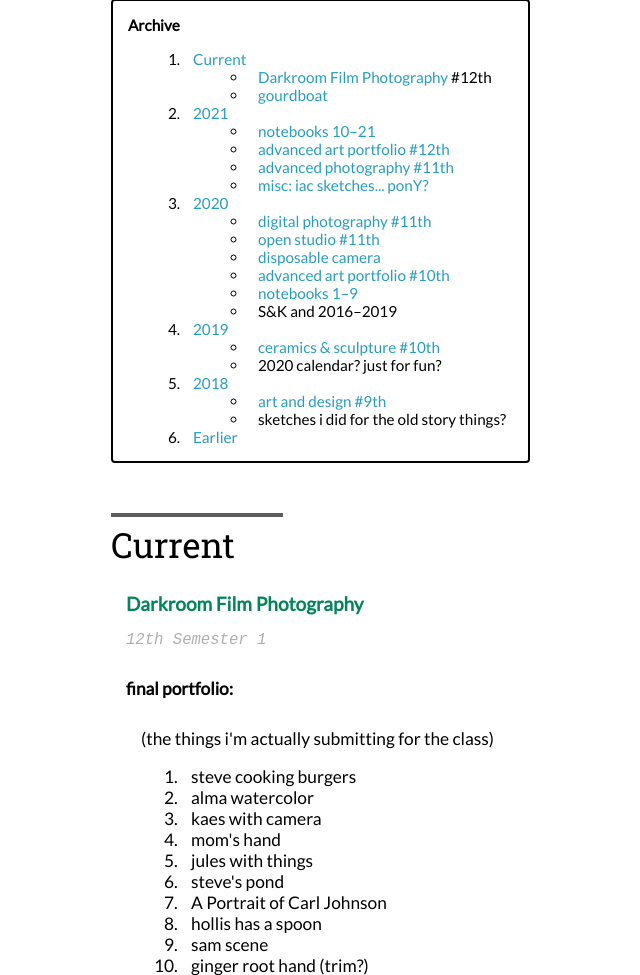
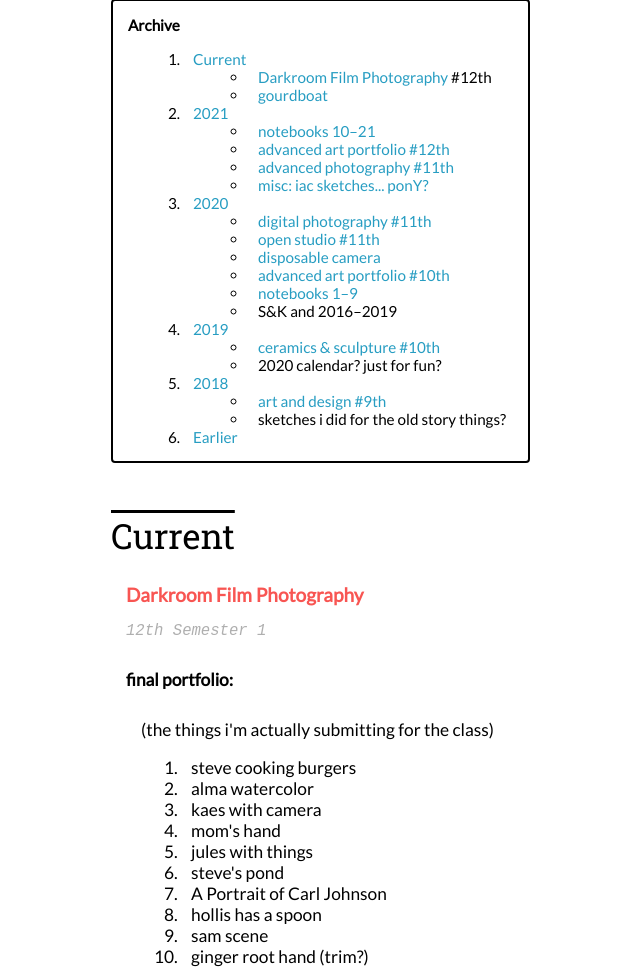
Before and after one commit to tobincooney/site, a PHP site: page /archive.html in a window 1280 px wide. Shown: the part 209-1184 px from the top of the page, without its empty margins (153-793 px from the left). Run offline with PHP 8.4, Linux system fonts and the light colour scheme.

Commit message:
style changes

```diff
--- a/archive.html
+++ b/archive.html
@@ -74,7 +74,6 @@
 	<!-- current -->
 
 	<span>
-		<hr />
 		<a id="current"></a>
 		<h3>Current</h3>
 
@@ -130,7 +129,6 @@
 	<!--2021-->
 
 	<span>
-		<hr />
 		<a id="2021"></a>
 		<h3>2021</h3>
 
@@ -181,7 +179,6 @@
 	<!--2020-->
 
 	<span>
-		<hr />
 		<a id="2020"></a>
 		<h3>2020</h3>
 
@@ -249,7 +246,6 @@
 	<!--2019-->
 
 	<span>
-		<hr />
 		<a id="2019"></a>
 		<h3>2019</h3>
 
@@ -278,7 +274,6 @@
 	<!--2018-->
 
 	<span>
-		<hr />
 		<a id="2018"></a>
 		<h3>2018</h3>
 
@@ -307,7 +302,6 @@
 	<!-- earlier -->
 
 	<span>
-		<hr />
 		<a id="earlier"></a>
 		<h3>Earlier</h3>
 
--- a/index.html
+++ b/index.html
@@ -26,7 +26,7 @@
 	<!--    THE CONTENT BEGINS    -->
 
 	<br /><br /><span>
-		<h3>Hi welcome!</h3>
+		<h3 style="text-decoration: none;">Hi welcome!</h3>
 		<div class="project">
 			<p>I'm Tobin and i do some stuff sometimes, and sometimes that stuff ends up here.</p>
 			<h4><a href="archive.html">archive of projects I've worked on</a></h4>
@@ -35,7 +35,6 @@
 				<li><strong>[music] </strong>Every month since April 2020 I've released what I'm calling a "notebook album" of music things I did in that month. You can see all of those on <a href="https://tobincooney.bandcamp.com/">Bandcamp</a>, and I've also compiled some of the better snippets <a href="#">here</a>.</li>
 				<li><strong>[photo] </strong>I've also started doing some photography. All of that's in the archive, but again I've put together a good selection <a href="">here</a>.</li><br />
 				<li>gourdboat</li>
-				<li>any other fun pieces i want to highlight (don't worry too much about catagories. The selections are just to make it less overwhelming. This is just stuff you don't want people to miss.)</li>
 			</ul>
 		</div>
 	</span>
--- a/style.css
+++ b/style.css
@@ -72,6 +72,7 @@ h3 {
 	font-family: "Roboto Slab", serif;
 	font-weight: normal;
 	margin: 0px;
+	text-decoration: overline;
 }
 div.project {
 	margin-left: 15px;
@@ -84,7 +85,7 @@ h4 {
 	font-size: 110%;
 	left:-5px;
 	margin-bottom: 0px;
-	color: #038557;
+	color: #f85552;
 }
 h5 {
 	font-weight: bold;
@@ -131,5 +132,5 @@ hr#endline {
 	a:visited:hover { color: #b08735; }
 	p.date { color: #8c8c8c; }
 	div#toc { border-color: grey; }
-	h4 { color: #04b577; }
+	h4 { color: #da6362; }
 }
```
